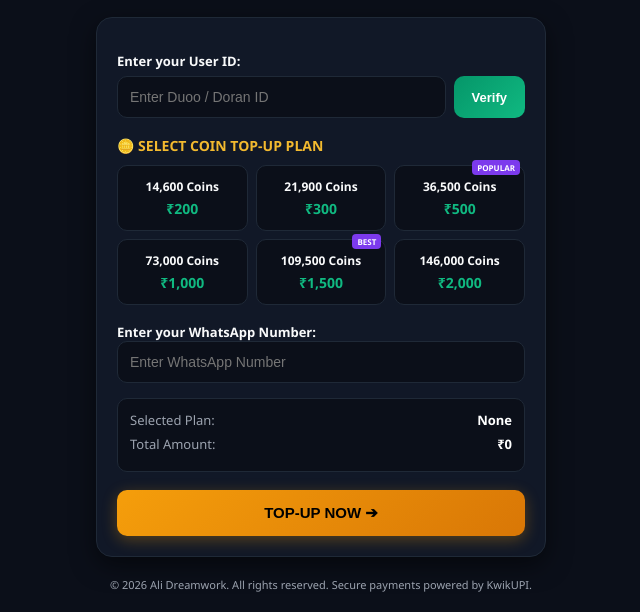
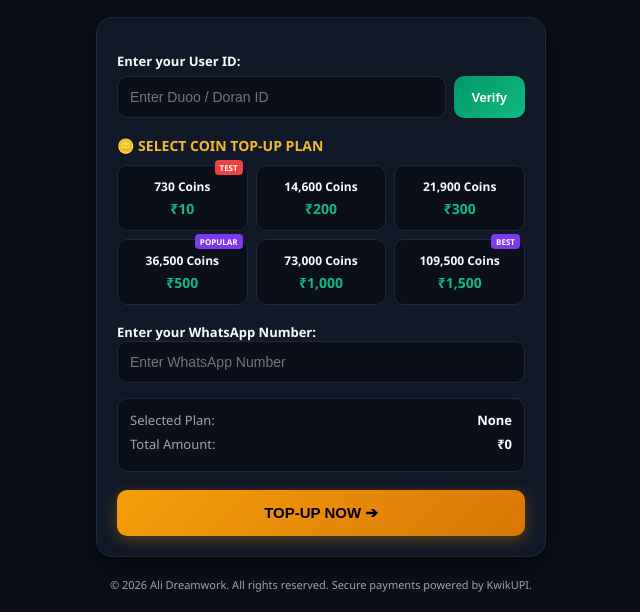
Before and after one commit to alidreamwork-gif/Ali_Dreawork, a website: page index.html in a window 1280 px wide. Shown: the part 192-804 px from the top of the page, without its empty margins (319-959 px from the left). Drawn offline with Linux system fonts and the light colour scheme.

Commit message:
Update index.html

```diff
--- a/index.html
+++ b/index.html
@@ -89,6 +89,12 @@
 
       <div class="section-title">🪙 SELECT COIN TOP-UP PLAN</div>
       <div class="plans-grid">
+        <!-- Test Plan Added -->
+        <div class="plan-card" onclick="selectPlan(this, 730, 10, 'https://kwikupi.com/pay-link/plink_ogbSnOewvtnQ')">
+          <div class="plan-badge" style="background: #ef4444;">TEST</div>
+          <div class="plan-coins">730 Coins</div>
+          <div class="plan-price">₹10</div>
+        </div>
         <div class="plan-card" onclick="selectPlan(this, 14600, 200, 'https://kwikupi.com/pay-link/plink_l37GHmJ6HFVO')">
           <div class="plan-coins">14,600 Coins</div>
           <div class="plan-price">₹200</div>
@@ -110,10 +116,6 @@
           <div class="plan-badge">BEST</div>
           <div class="plan-coins">109,500 Coins</div>
           <div class="plan-price">₹1,500</div>
-        </div>
-        <div class="plan-card" onclick="selectPlan(this, 146000, 2000, 'https://kwikupi.com/pay-link/plink_j5mt7B8i483W')">
-          <div class="plan-coins">146,000 Coins</div>
-          <div class="plan-price">₹2,000</div>
         </div>
       </div>
 
```
